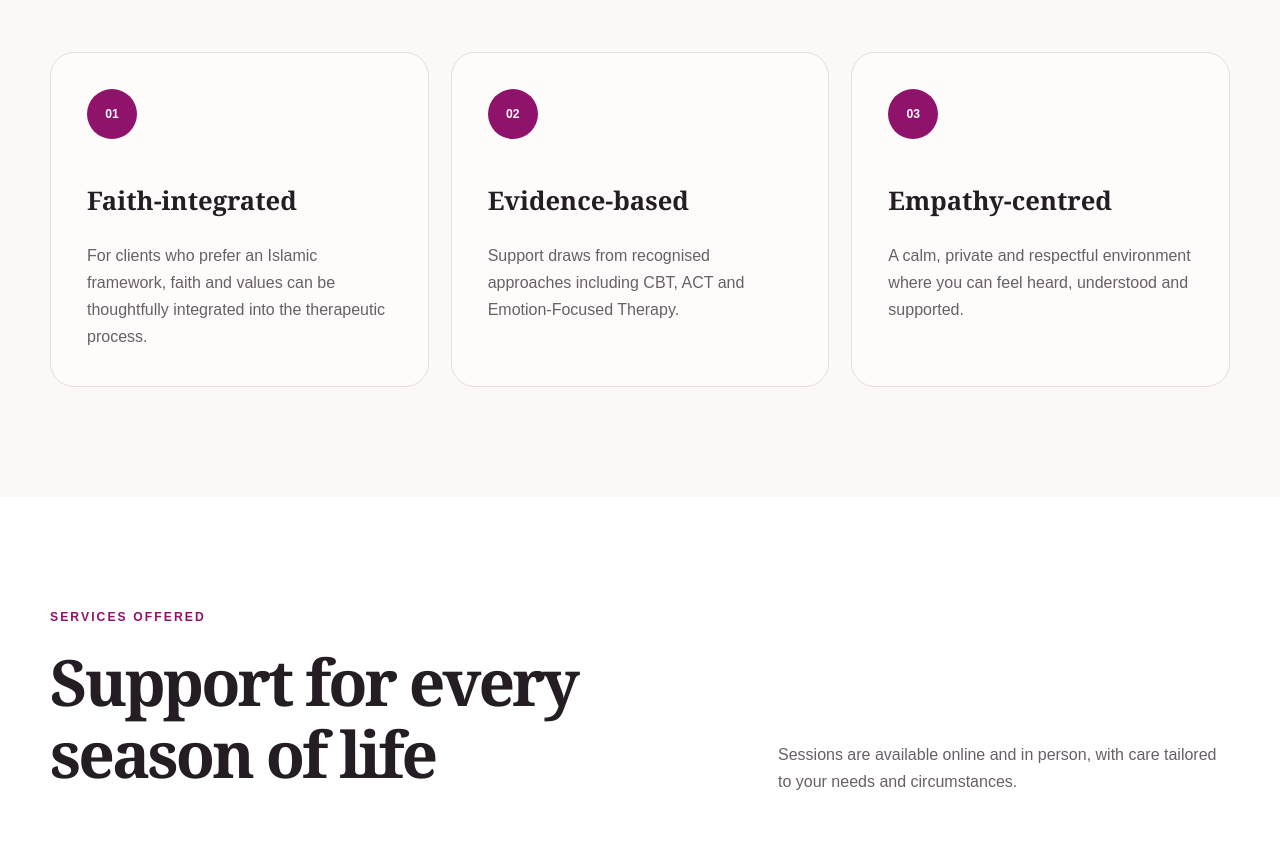
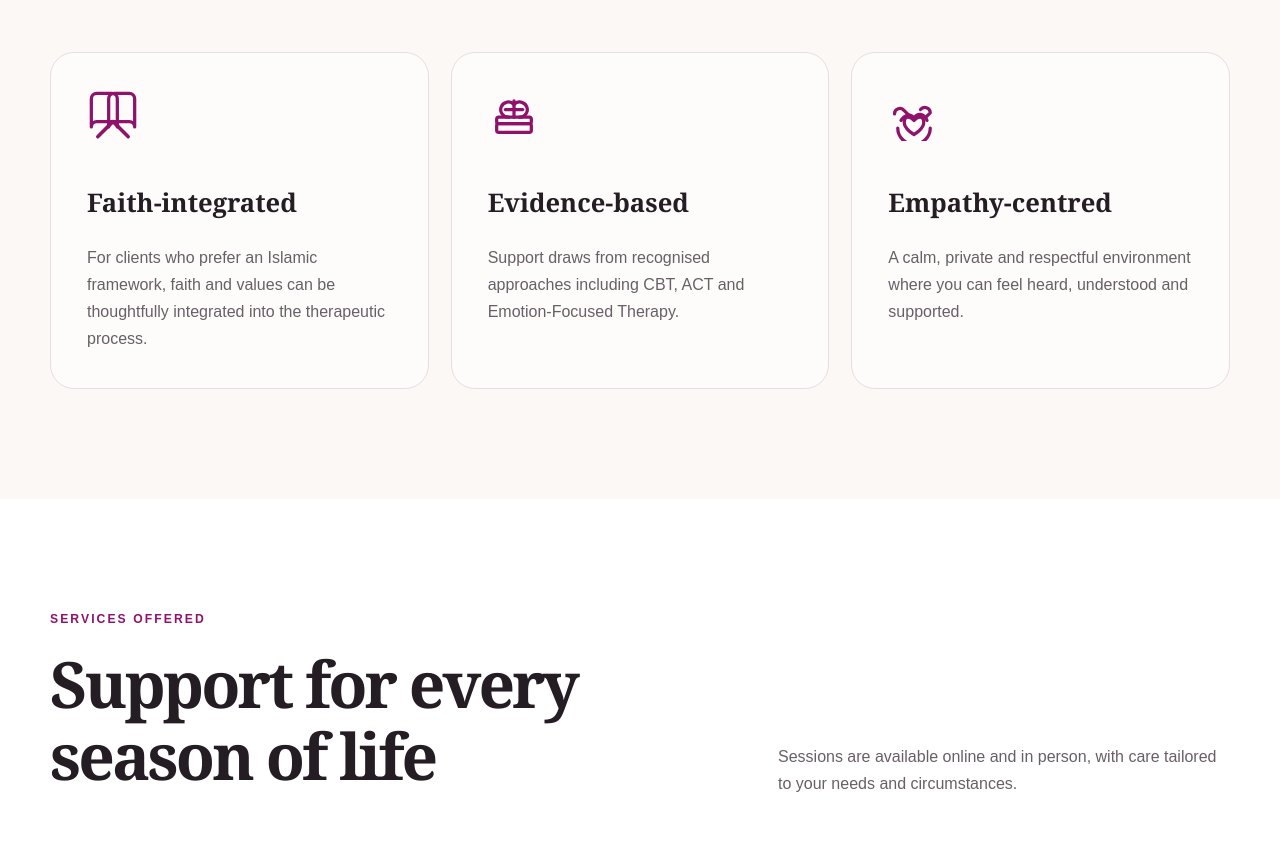
Before and after one commit to safwanibnibrahim/qalbun-care-website, a plain HTML site: page index.html in a window 1280 px wide. Shown: the part 1358-2221 px from the top of the page. Drawn offline with Linux system fonts and the light colour scheme.

Commit message:
feat: replace numbers on why values cards with custom outline SVGs (Quran stand, mind+books, palms+heart)

```diff
--- a/index.html
+++ b/index.html
@@ -95,17 +95,39 @@
         </div>
         <div class="card-grid three">
           <article class="value-card reveal">
-            <span class="icon" aria-hidden="true">01</span>
+            <span class="icon" aria-hidden="true">
+              <svg viewBox="0 0 24 24" fill="none" stroke="currentColor" stroke-width="1.5" stroke-linecap="round" stroke-linejoin="round">
+                <path d="M2 17.5A2.5 2.5 0 0 1 4.5 15h7a2.5 2.5 0 0 1 2.5 2.5v-13A2.5 2.5 0 0 0 11.5 2h-7A2.5 2.5 0 0 0 2 4.5Z" />
+                <path d="M22 17.5a2.5 2.5 0 0 0-2.5-2.5h-7a2.5 2.5 0 0 0-2.5 2.5v-13A2.5 2.5 0 0 1 12.5 2h7a2.5 2.5 0 0 1 2.5 2.5Z" />
+                <path d="M5 22l7-7 7 7" />
+                <path d="M19 22l-7-7-7 7" />
+              </svg>
+            </span>
             <h3>Faith-integrated</h3>
             <p>For clients who prefer an Islamic framework, faith and values can be thoughtfully integrated into the therapeutic process.</p>
           </article>
           <article class="value-card reveal">
-            <span class="icon" aria-hidden="true">02</span>
+            <span class="icon" aria-hidden="true">
+              <svg viewBox="0 0 24 24" fill="none" stroke="currentColor" stroke-width="1.5" stroke-linecap="round" stroke-linejoin="round">
+                <path d="M9.5 13a3.5 3.5 0 1 1 2.5-5.8 3.5 3.5 0 1 1 2.5 5.8" />
+                <path d="M12 5.5v7.5" />
+                <path d="M8 9.5h8" />
+                <path d="M5 16h14a1 1 0 0 1 1 1v2a1 1 0 0 1-1 1H5a1 1 0 0 1-1-1v-2a1 1 0 0 1 1-1z" />
+                <path d="M5 13h14a1 1 0 0 1 1 1v1a1 1 0 0 1-1 1H5a1 1 0 0 1-1-1v-1a1 1 0 0 1 1-1z" />
+              </svg>
+            </span>
             <h3>Evidence-based</h3>
             <p>Support draws from recognised approaches including CBT, ACT and Emotion-Focused Therapy.</p>
           </article>
           <article class="value-card reveal">
-            <span class="icon" aria-hidden="true">03</span>
+            <span class="icon" aria-hidden="true">
+              <svg viewBox="0 0 24 24" fill="none" stroke="currentColor" stroke-width="1.5" stroke-linecap="round" stroke-linejoin="round">
+                <path d="M12 14.5c-1.848-2.2-4.5-2.2-4.5 1 0 3 4.5 5.5 4.5 5.5s4.5-2.5 4.5-5.5c0-3.2-2.652-3.2-4.5-1z" />
+                <path d="M3 11.5a2.5 2.5 0 0 1 4.5-1.5l2 2m5.5-2.5a2.5 2.5 0 0 1 4.5 1.5l-2 2" />
+                <path d="M6 14.5c1.5-2.5 4.5-3.5 6-1 1.5-2.5 4.5-2.5 6 1" />
+                <path d="M4.5 18a6 6 0 0 0 15 0" />
+              </svg>
+            </span>
             <h3>Empathy-centred</h3>
             <p>A calm, private and respectful environment where you can feel heard, understood and supported.</p>
           </article>
--- a/styles.css
+++ b/styles.css
@@ -76,7 +76,8 @@ h3 { font-size: 1.6rem; }
 .card-grid.two { grid-template-columns: repeat(2, 1fr); }
 .value-card, .service-card { padding: 36px; border: 1px solid var(--line); border-radius: var(--radius); background: rgba(255,255,255,.62); transition: .25s; }
 .value-card:hover, .service-card:hover { transform: translateY(-5px); box-shadow: var(--shadow); }
-.value-card .icon { display: grid; width: 50px; height: 50px; margin-bottom: 48px; border-radius: 50%; place-items: center; color: white; background: var(--berry); font-size: .76rem; font-weight: 800; }
+.value-card .icon { display: block; width: 52px; height: 52px; margin-bottom: 48px; color: var(--berry); background: transparent; }
+.value-card .icon svg { width: 100%; height: 100%; }
 .value-card p, .service-card p { margin-bottom: 0; color: var(--muted); }
 .services { background: white; }
 .service-card { min-height: 310px; display: flex; flex-direction: column; }
```
